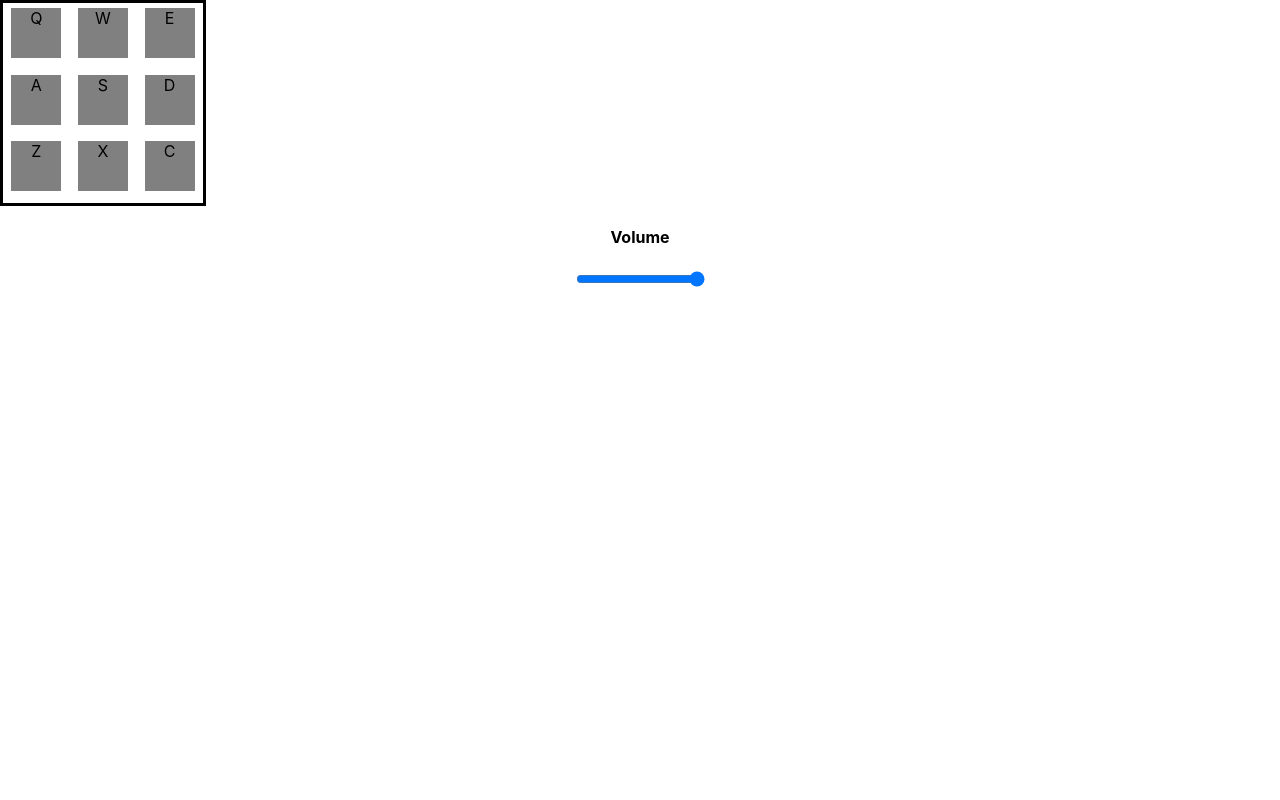
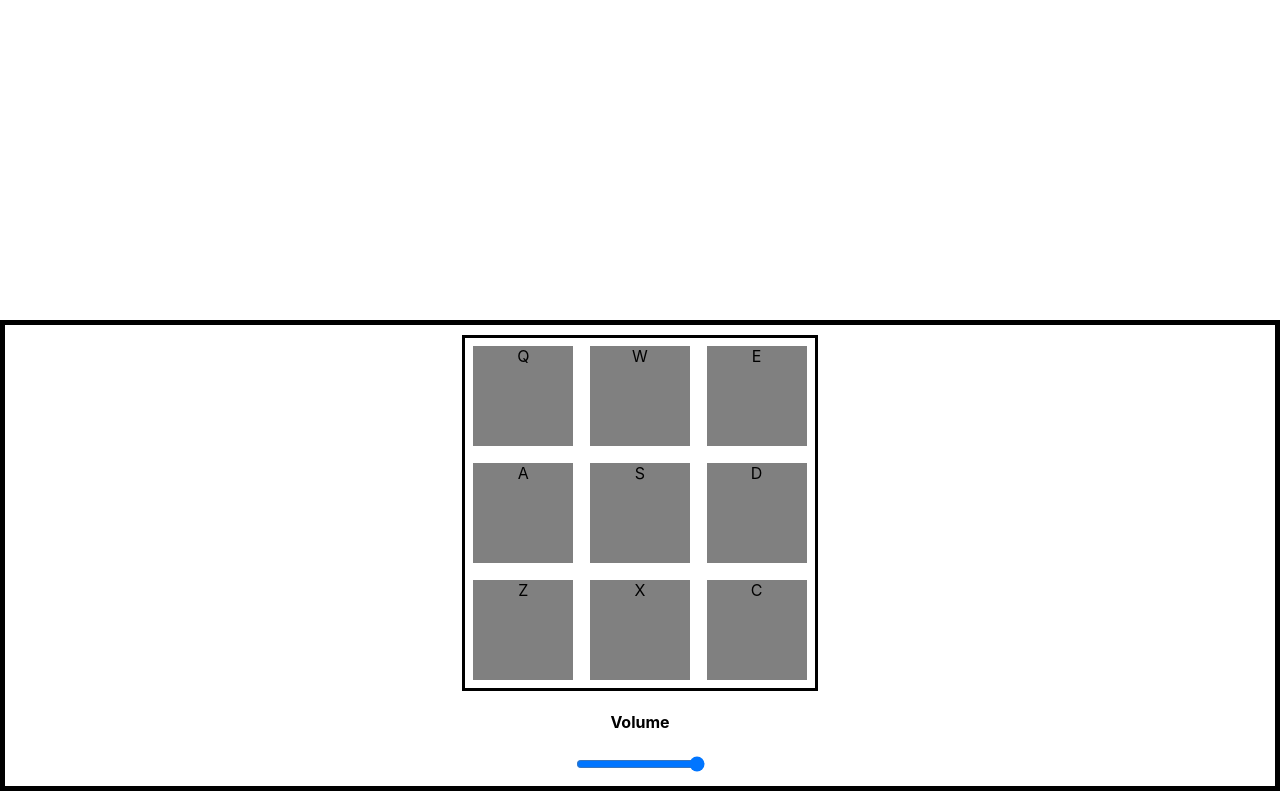
Before and after one commit to Matt-Roden/drum-machine-1, a React (Create React App) app: page / in a window 1280 px wide. Built offline with nearby package versions, Linux system fonts and the light colour scheme.

Commit message:
Add styles

```diff
--- a/src/components/App.js
+++ b/src/components/App.js
@@ -8,6 +8,7 @@ const App = () => {
 
   return (
     <div className="App">
+      <section className='drum-machine'>
         <PadsContainer audioBank={audioBank} key={Date.now()} volume={volume}/>
         <div className='controls'>
           <h4>Volume</h4>
@@ -21,6 +22,7 @@ const App = () => {
             onChange={(e) => setVolume(e.target.value)}
           />
         </div>
+      </section>
     </div>
   );
 }
--- a/src/styles/App.scss
+++ b/src/styles/App.scss
@@ -1,38 +1,13 @@
 .App {
   text-align: center;
+  padding-top: 25%;
 }
 
-.App-logo {
-  height: 40vmin;
-  pointer-events: none;
-}
-
-@media (prefers-reduced-motion: no-preference) {
-  .App-logo {
-    animation: App-logo-spin infinite 20s linear;
-  }
-}
-
-.App-header {
-  background-color: #282c34;
-  min-height: 100vh;
+.drum-machine {
+  border: solid black 5px;
   display: flex;
   flex-direction: column;
+  justify-content: center;
   align-items: center;
-  justify-content: center;
-  font-size: calc(10px + 2vmin);
-  color: white;
+  padding: 10px;
 }
-
-.App-link {
-  color: #61dafb;
-}
-
-@keyframes App-logo-spin {
-  from {
-    transform: rotate(0deg);
-  }
-  to {
-    transform: rotate(360deg);
-  }
-}
--- a/src/styles/Pad.scss
+++ b/src/styles/Pad.scss
@@ -1,6 +1,6 @@
 .single-pad {
-  width: 50px;
-  height: 50px;
+  width: 100px;
+  height: 100px;
   background-color: gray;
   margin: 5px;
 }
--- a/src/styles/PadsContainer.scss
+++ b/src/styles/PadsContainer.scss
@@ -1,8 +1,9 @@
 .pads-container {
   border: solid black 3px;
-  width: 200px;
-  height: 200px;
+  width: 350px;
+  height: 350px;
   display: flex;
   flex-wrap: wrap;
   justify-content: space-around;
+  align-items: center;
 }
```
Lines whose indentation alone changed are shown as unchanged.
